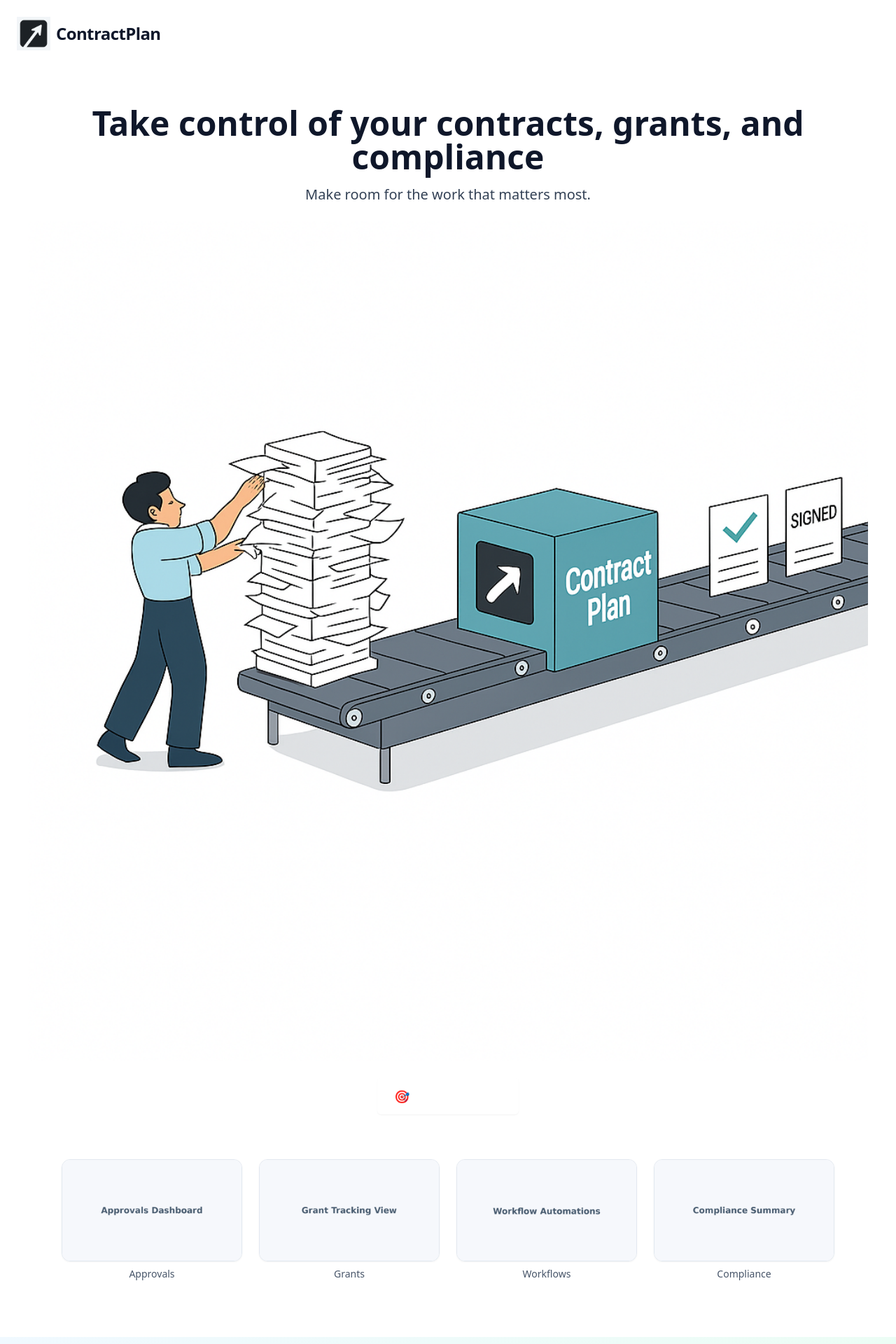
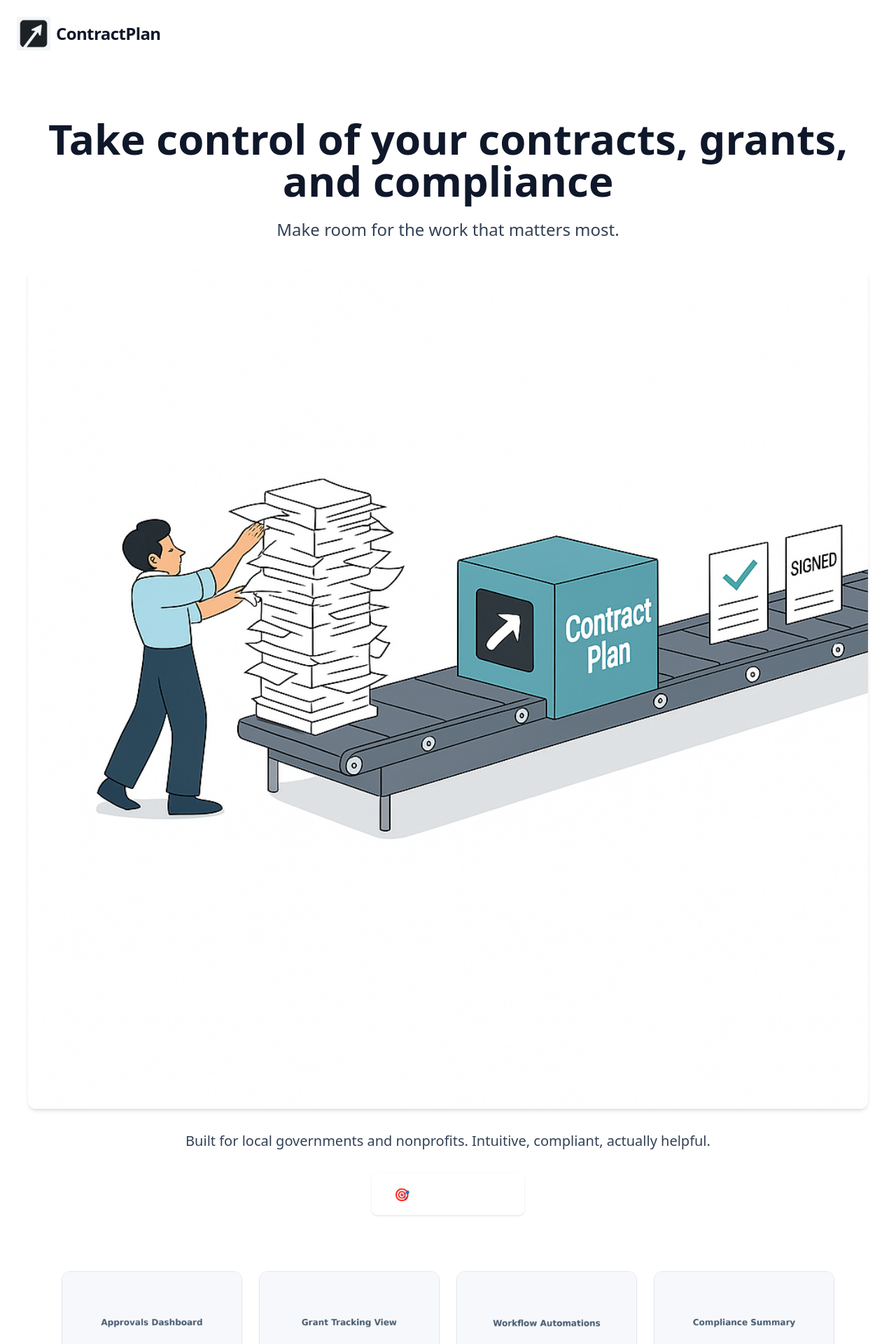
Before and after one commit to ContractPlan-Inc/contractplan, a Next.js app: page / in a window 1280 px wide. Shown: the top 1920 px of the page at 70% size. Built offline with nearby package versions, Linux system fonts and the light colour scheme.

Commit message:
🌟 Polished hero layout, spacing, typography, and image asset

```diff
--- a/app/page.tsx
+++ b/app/page.tsx
@@ -23,12 +23,12 @@
       </header>
 
       {/* Hero Section */}
-      <section className="max-w-7xl mx-auto px-6 pt-20 pb-16 text-center relative">
+      <section className="max-w-7xl mx-auto px-6 pt-24 pb-20 text-center relative">
         <motion.h1
           initial={{ opacity: 0, y: 20 }}
           animate={{ opacity: 1, y: 0 }}
           transition={{ duration: 0.6 }}
-          className="text-4xl md:text-5xl font-bold text-slate-900 mb-4"
+          className="text-5xl md:text-6xl font-bold text-slate-900 mb-6"
         >
           Take control of your contracts, grants, and compliance
         </motion.h1>
@@ -37,7 +37,7 @@
           initial={{ opacity: 0, y: 20 }}
           animate={{ opacity: 1, y: 0 }}
           transition={{ delay: 0.3, duration: 0.6 }}
-          className="text-lg md:text-xl text-slate-700 mb-6"
+          className="text-xl md:text-2xl text-slate-700 mb-10"
         >
           Make room for the work that matters most.
         </motion.p>
@@ -46,14 +46,14 @@
           initial={{ opacity: 0, scale: 0.95 }}
           animate={{ opacity: 1, scale: 1 }}
           transition={{ delay: 0.4, duration: 0.6 }}
-          className="w-full flex justify-center mt-4"
+          className="w-full flex justify-center mb-8"
         >
           <Image
             src="/screens/hero-chaos-to-order.png"
-            alt="ContractPlan chaos to clarity illustration"
+            alt="ContractPlan hero illustration"
             width={1200}
-            height={700}
-            className="object-contain"
+            height={720}
+            className="rounded-xl shadow-md object-contain"
             priority
             unoptimized
           />
@@ -65,9 +65,20 @@
           transition={{ delay: 0.6, duration: 0.5 }}
           className="mt-6"
         >
+          <p className="text-lg md:text-xl text-slate-700">
+            Built for local governments and nonprofits. Intuitive, compliant, actually helpful.
+          </p>
+        </motion.div>
+
+        <motion.div
+          initial={{ opacity: 0, y: 10 }}
+          animate={{ opacity: 1, y: 0 }}
+          transition={{ delay: 0.7, duration: 0.5 }}
+          className="mt-8"
+        >
           <Link
             href="/app/demo"
-            className="inline-block bg-pacific-blue hover:bg-blue-700 text-white px-6 py-3 rounded-md text-lg shadow-sm"
+            className="inline-block bg-pacific-blue hover:bg-blue-700 text-white px-8 py-4 rounded-lg text-lg shadow"
           >
             🎯 See It In Action
           </Link>
```
